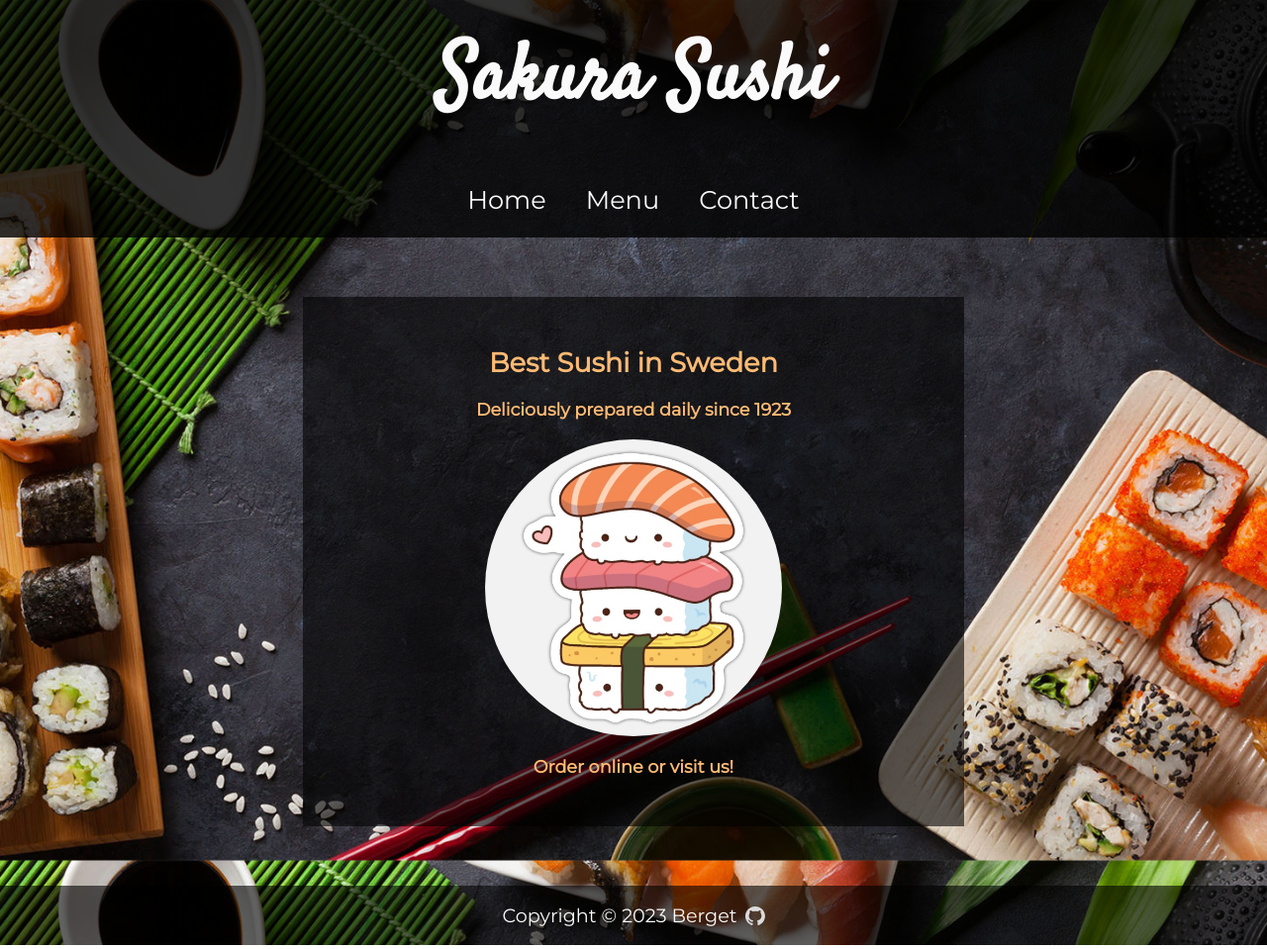
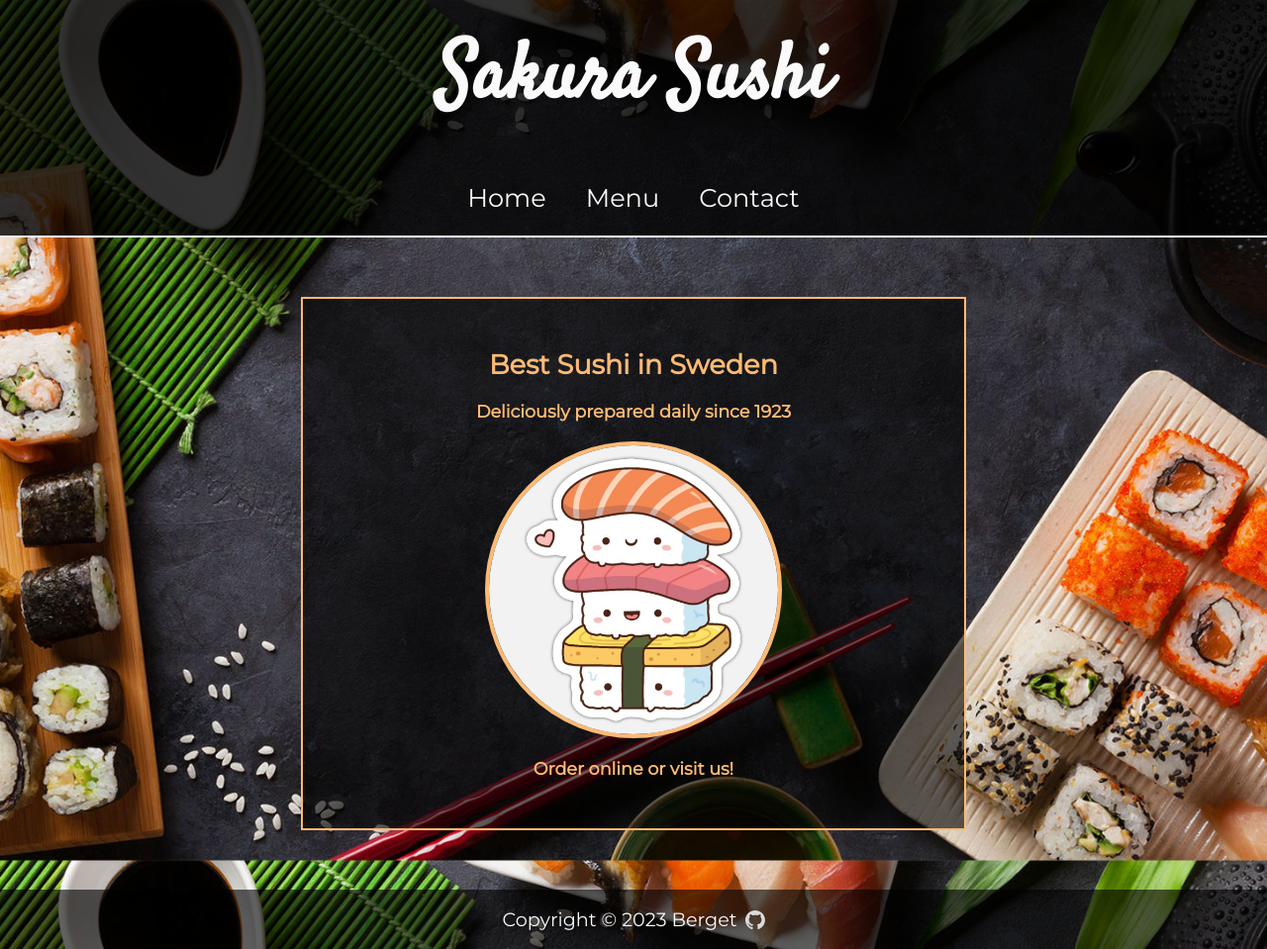
Before and after one commit to Berget1411/Restaurant-Page, a website built with webpack: page src/template.html in a window 1280 px wide. Shown: the whole page at 99% size. Built offline with nearby package versions, Linux system fonts and the light colour scheme.

Commit message:
add borders to header and home-container

```diff
--- a/src/styles/main.scss
+++ b/src/styles/main.scss
@@ -38,6 +38,7 @@ body {
 header {
   background-color: rgba(0, 0, 0, 0.8);
   color: var(--main-color);
+  border-bottom: 2px solid var(--main-color);
 
   display: grid;
   align-items: center;
@@ -95,6 +96,7 @@ header {
     gap: 20px;
     padding: 50px 175px;
     background-color: rgba(0, 0, 0, 0.6);
+    border: 2px solid var(--secondary-color);
     color: var(--secondary-color);
 
     h2 {
@@ -108,6 +110,7 @@ header {
     img {
       width: 300px;
       border-radius: 50%;
+      border: 4px solid var(--secondary-color);
     }
   }
 }
```
